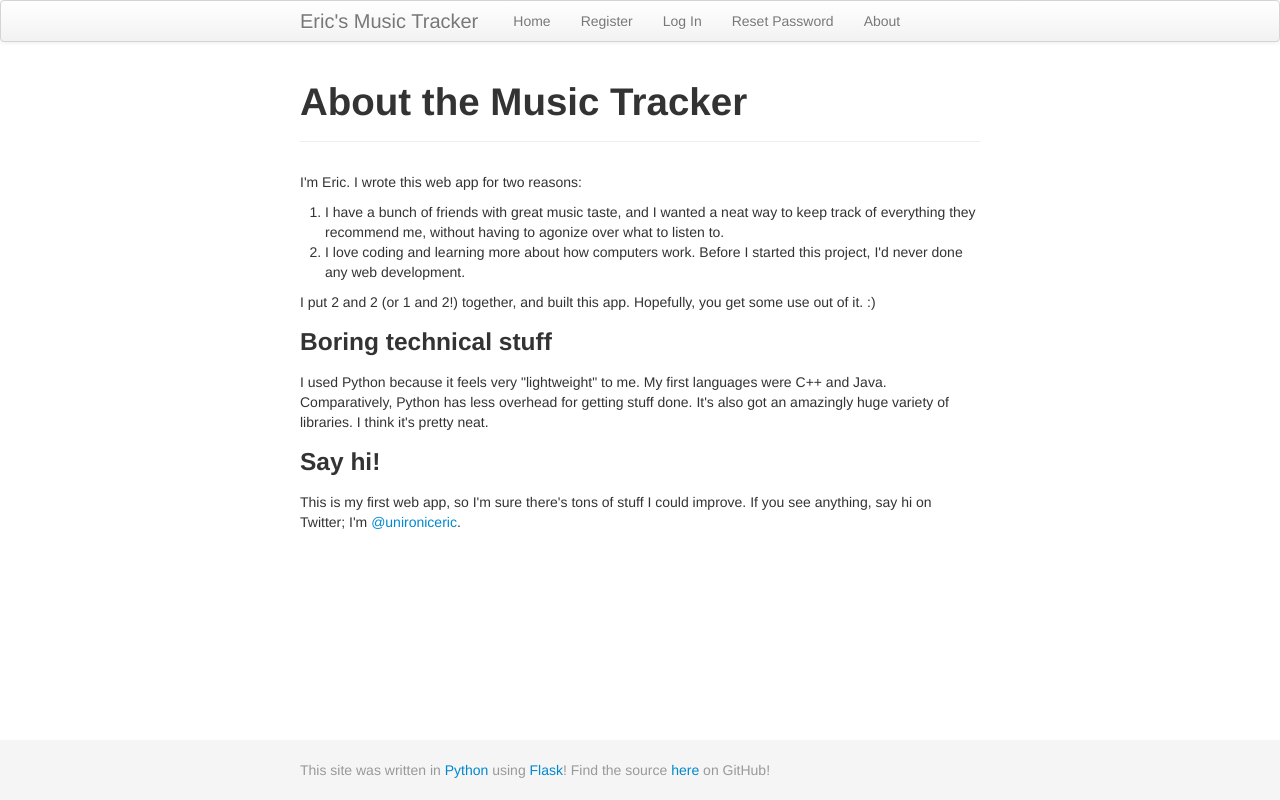
After one commit to EFulmer/music_tracker, a Flask app: page /about/ in a window 1280 px wide. The commit adds this page. Run offline with Flask 2, Linux system fonts and the light colour scheme; parts of the project's set-up code (start-up, migrations or seed data) failed here and were passed over.

Commit message:
added About page

```diff
--- a/TODO.markdown
+++ b/TODO.markdown
@@ -3,9 +3,9 @@ General To-Dos And Features I Want To Add
 
 - *TESTS.*
 - Add confirmation before archiving/deleting artists.
-- Artist info page should display short artist bio and confirmation on adding them to your to-listen list. "Listen on Spotify/Last.fm" links should be included too.
+- Add "Listen on Spotify" and "Listen on Last.fm" links.
 - Add an "Oops!" page if the artist isn't on Last.fm, with an option to add them to your list anyway.
-- Add an About page.
+- Cache artists.
 - Move to Bootstrap 3.
 
 Helpful Utility Script Ideas
--- /dev/null
+++ b/music_tracker/templates/about.html
@@ -0,0 +1,21 @@
+{% extends "layout.html" %}
+{% block body %}
+<div class="container">
+	{% include 'flash.html' %}
+	<div class="page-header">
+		<h1>
+			About the Music Tracker
+		</h1>
+	</div>
+        <p>I'm Eric. I wrote this web app for two reasons:</p>
+        <ol>
+            <li>I have a bunch of friends with great music taste, and I wanted a neat way to keep track of everything they recommend me, without having to agonize over what to listen to.</li>
+            <li>I love coding and learning more about how computers work. Before I started this project, I'd never done any web development.</li>
+        </ol>
+        <p>I put 2 and 2 (or 1 and 2!) together, and built this app. Hopefully, you get some use out of it. :)</p>
+        <h3>Boring technical stuff</h3>
+        <p>I used Python because it feels very "lightweight" to me. My first languages were C++ and Java. Comparatively, Python has less overhead for getting stuff done. It's also got an amazingly huge variety of libraries. I think it's pretty neat.</p>
+        <h3>Say hi!</h3>
+        <p>This is my first web app, so I'm sure there's tons of stuff I could improve. If you see anything, say hi on Twitter; I'm <a href="https://www.twitter.com/unironiceric">@unironiceric</a>.</p>
+</div>
+{% endblock %}
--- a/music_tracker/templates/layout.html
+++ b/music_tracker/templates/layout.html
@@ -87,6 +87,7 @@
 						<li><a href="{{ url_for('login') }}">Log In</a>
 						<li><a href="{{ url_for('reset_password') }}">Reset Password</a>
 						{% endif %}
+						<li><a href="{{ url_for('about') }}">About</a></li>
 					</ul>
 				</div>
 			</div>
--- a/music_tracker/views.py
+++ b/music_tracker/views.py
@@ -214,3 +214,7 @@ def delete_artist(artist_id):
     db.session.commit()
     flash('{} deleted.'.format(artist.artist_name))
     return redirect(url_for('manage_artists'))
+
+@app.route('/about/')
+def about():
+    return render_template('about.html')
```
